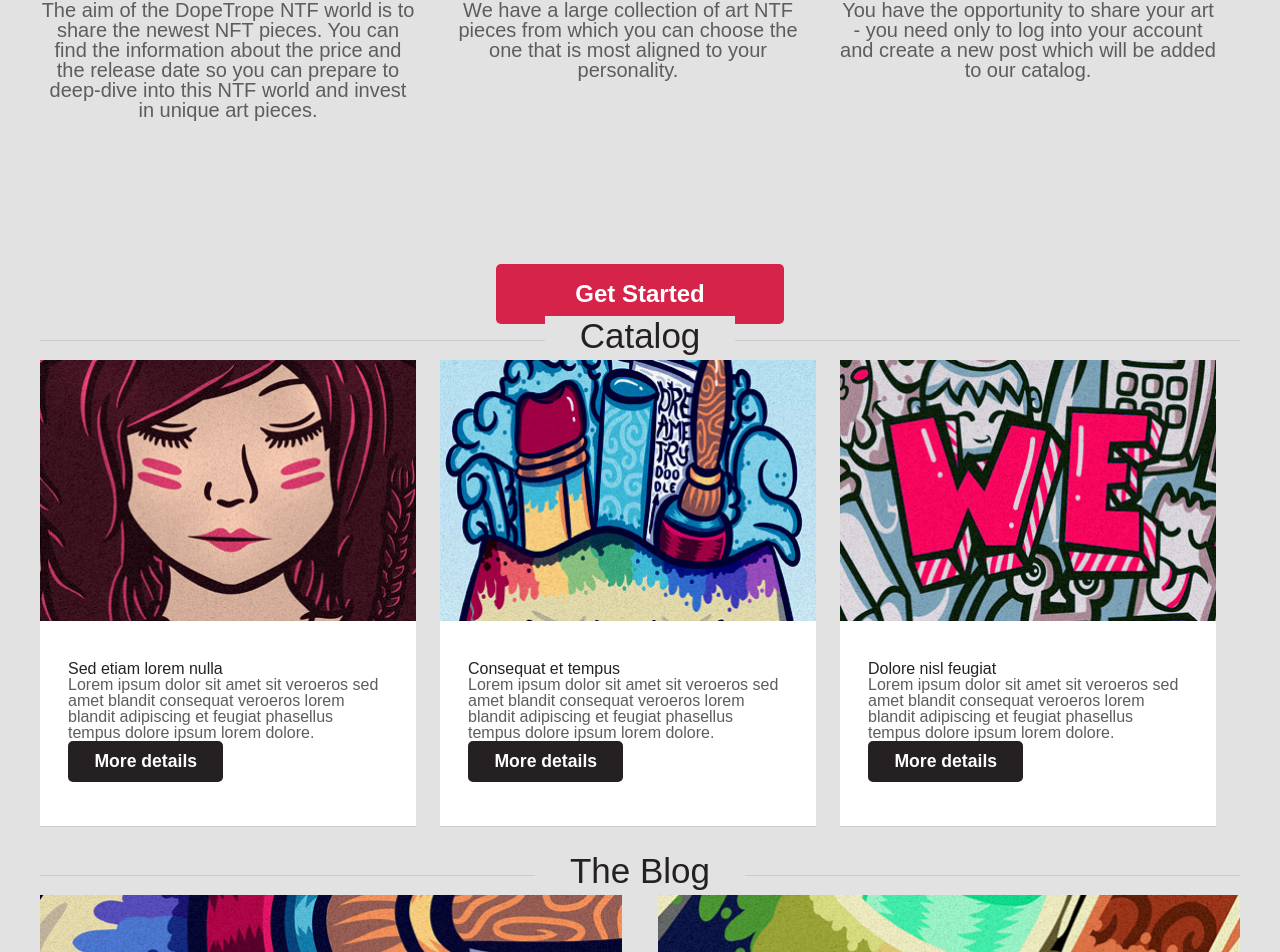
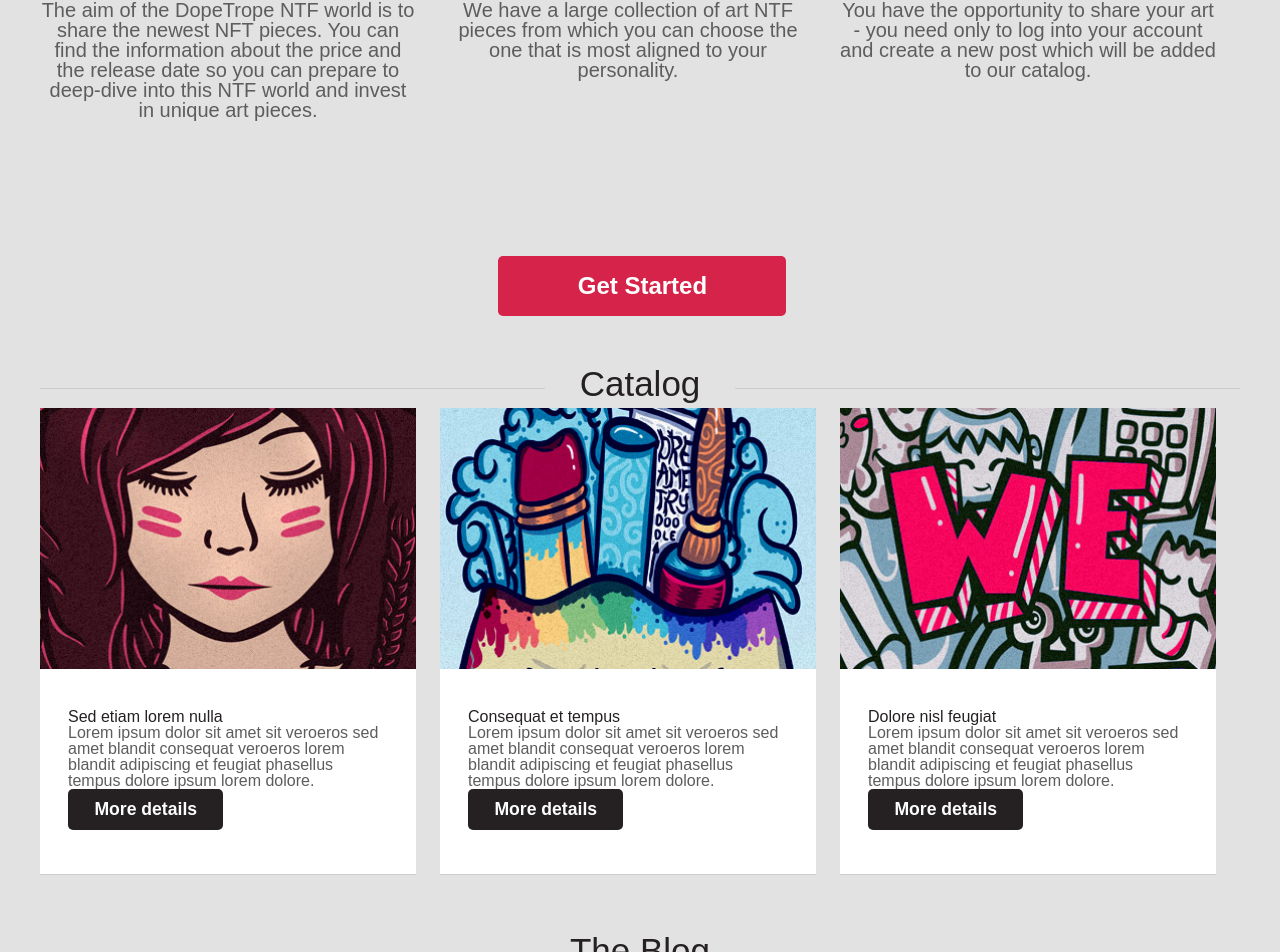
Before and after one commit to vaninaNina/react-js-project, a React (Vite) app in the folder client/: page / in a window 1280 px wide. Shown: the part 1184-2136 px from the top of the page. Built offline with nearby package versions, Linux system fonts and the light colour scheme.

Commit message:
css updates on the main page

```diff
--- a/client/css/5grid/core-desktop.css
+++ b/client/css/5grid/core-desktop.css
@@ -8,6 +8,7 @@
   display: block;
   clear: both;
   height: 0;
+  margin-bottom: 2em;
 }
 .\35 grid .row > :first-child {
   margin-left: 0;
--- a/client/css/style-desktop.css
+++ b/client/css/style-desktop.css
@@ -27,7 +27,7 @@ h3 {
 }
 
 header {
-  margin: 0 0 1.5em 0;
+  margin: 0 0 2.5em 0;
 }
 
 footer {
@@ -386,12 +386,12 @@ ul.social li {
 }
 
 #intro .actions {
-  padding: 5em 0 0 0;
+  padding: 2.5em 0 3.5em 0;
 }
 
 #intro .actions .button {
   width: 12em;
-  margin: 0 0.5em 0 0.5em;
+  margin: 0 0.3em 0 0.5em;
 }
 
 /*********************************************************************************/
```
